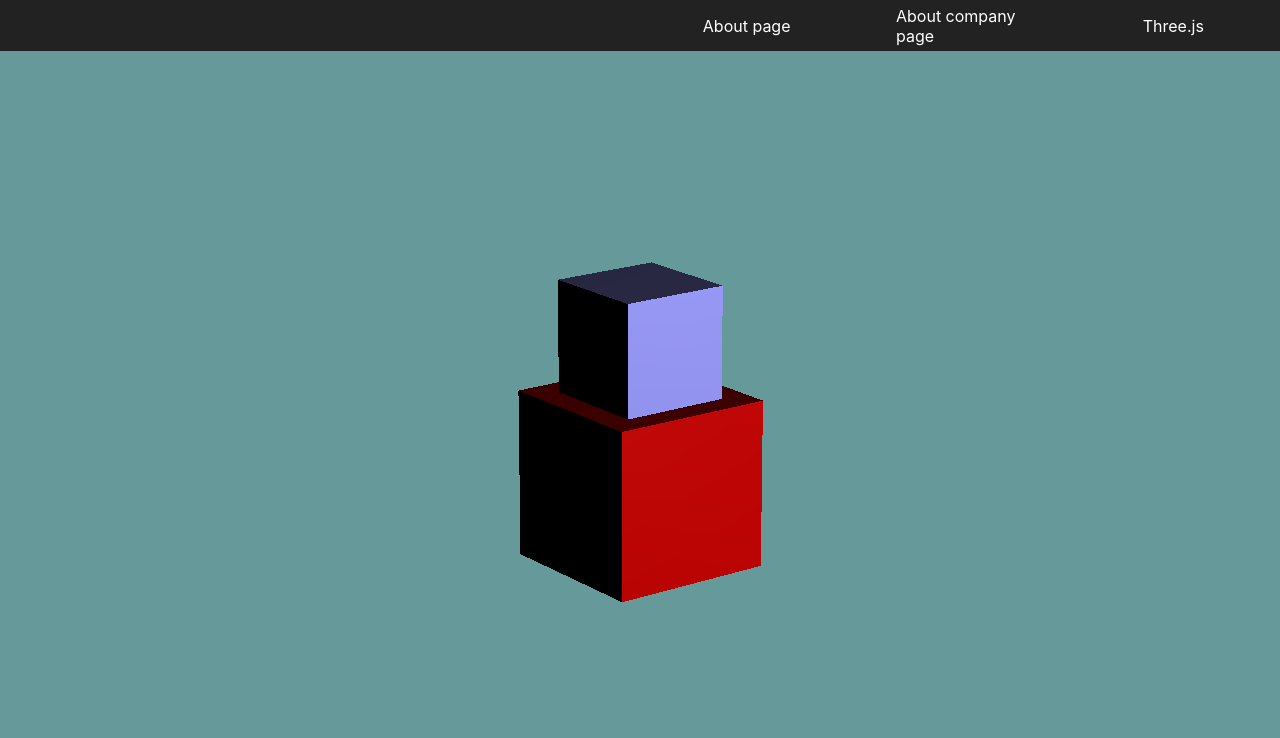
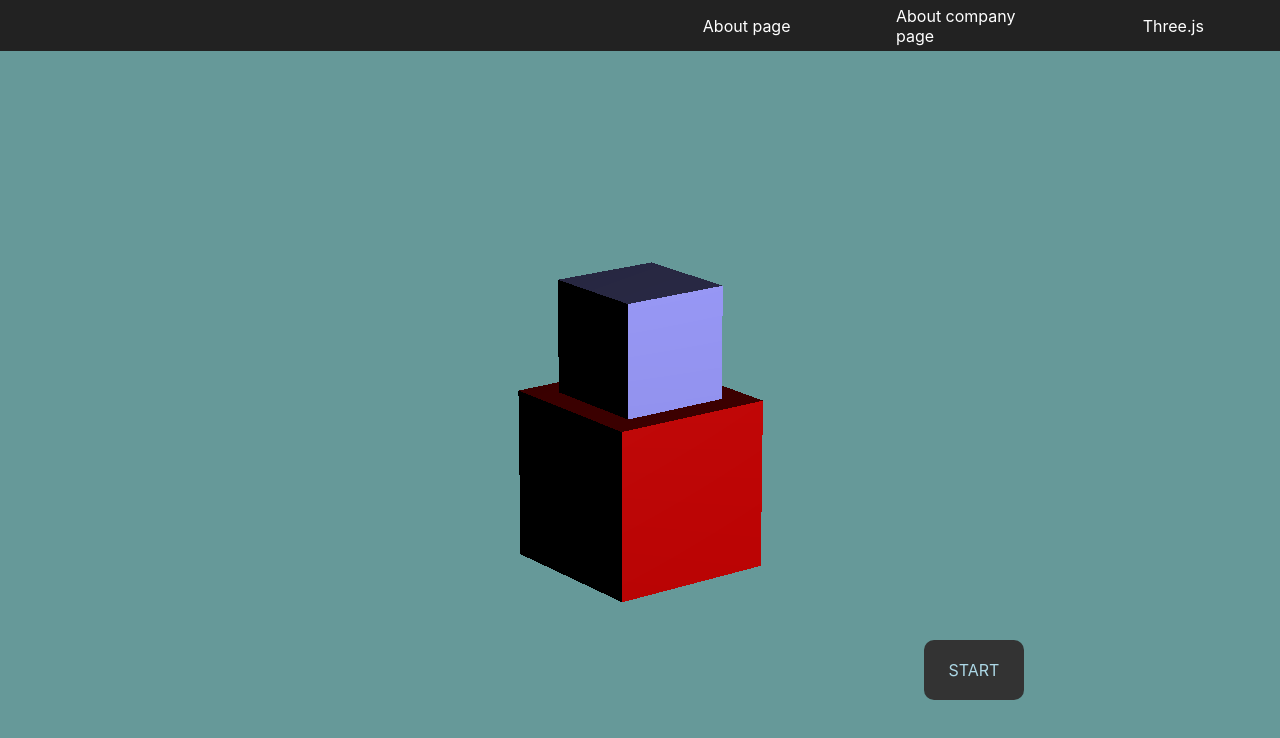
Before and after one commit to yichunsung/elk-tree-earth, a React (Create React App) app: page /three in a window 1280 px wide. Shown: the top 738 px of the page. Built offline with nearby package versions, Linux system fonts and the light colour scheme.

Commit message:
Modified css import and useState.

```diff
--- a/src/App.js
+++ b/src/App.js
@@ -1,6 +1,5 @@
 // Router settings.
 import { BrowserRouter as Router, Route, Link, Switch } from "react-router-dom";
-import './assets/style/App.css';
 import routes from './router/index.js';
 
 function App() {
--- a/src/assets/style/index.css
+++ b/src/assets/style/index.css
@@ -1,3 +1,6 @@
+@import './App.css';
+@import './three.css';
+
 body {
   margin: 0;
   font-family: -apple-system, BlinkMacSystemFont, 'Segoe UI', 'Roboto', 'Oxygen',
--- /dev/null
+++ b/src/assets/style/three.css
@@ -0,0 +1,20 @@
+div.three-start-button {
+  position: fixed;
+  top: 80vh;
+  right: 20vw;
+  display: flex;
+  justify-content: center;
+  align-items: center;
+  width: 100px;
+  height: 60px;
+  border-radius: 10px;
+  background-color: #333;
+  color: lightblue;
+  cursor: pointer;
+  transition: 0.4s;
+}
+
+div.three-start-button:hover {
+  background-color: #000;
+  color: #fff;
+}
--- a/src/pages/three/index.js
+++ b/src/pages/three/index.js
@@ -1,7 +1,9 @@
-import { useEffect, useRef } from 'react';
+import { useState, useEffect, useRef } from 'react';
 import * as THREE from 'three';
 
 const ThreePage = () => {
+
+  const [cube, setCube] = useState(null);
 
   useEffect(() => {
     run();
@@ -10,8 +12,6 @@ const ThreePage = () => {
   const container = useRef();
 
   const run = () => {
-    console.log('Run');
-
     let scene, renderer, camera, cube, base;
     // let container = document.getElementById('output');
     //
@@ -56,6 +56,8 @@ const ThreePage = () => {
       cube.position.set(0, 1, 0);
       //cube.rotation.x = 10;
       //cube.rotation.y = 10;
+
+      setCube(cube);
       scene.add(cube);
 
       base = new THREE.Mesh(baseGeometry, baseMaterial); // 建立網格物件
@@ -65,11 +67,11 @@ const ThreePage = () => {
       scene.add(base);
     }
 
-    const animate = () => {
+    /*const animate = () => {
       cube.rotation.x += 0.06;
       cube.rotation.y += 0.01;
       cube.rotation.z += 0.03;
-    }
+    }*/
 
     const render = () => {
       // animate();
@@ -81,8 +83,15 @@ const ThreePage = () => {
     render();
   }
 
+  const animate = () => {
+    cube.rotation.x += 0.06;
+    cube.rotation.y += 0.01;
+    cube.rotation.z += 0.03;
+  }
+
   return (
     <main>
+      <div className="three-start-button" onClick={ () => { animate() } }>START</div>
       <div ref={ container }></div>
     </main>
   )
```
Also changed, not shown: src/components/layouts/circleMenu.js (added), 1 other file (tests, documents, lock files or other folders).
